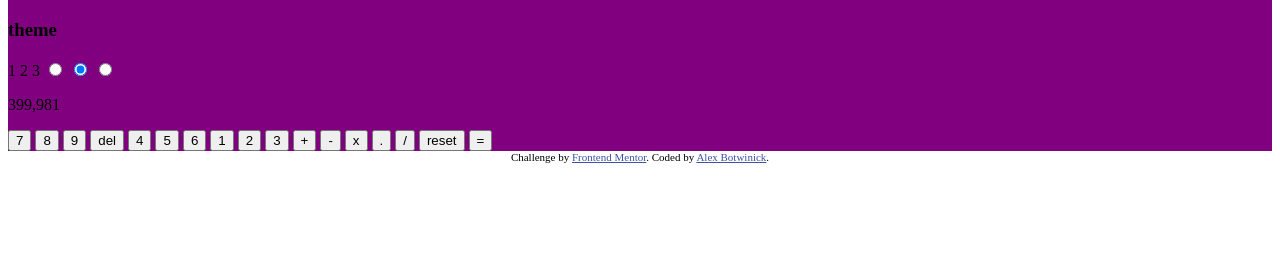
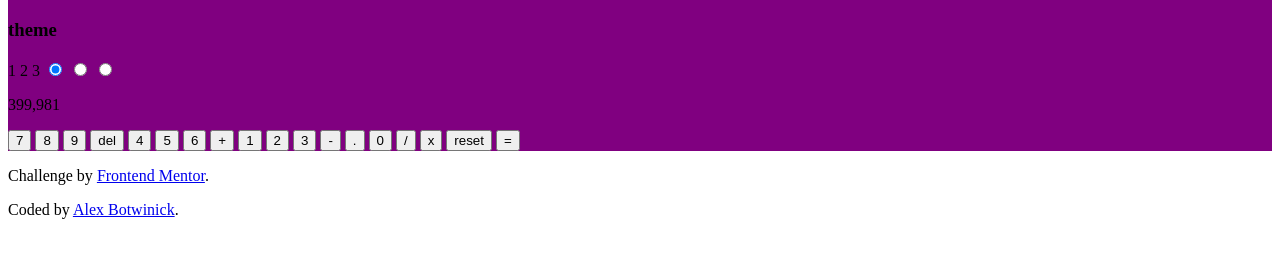
Before and after one commit to alexander101010/calculator-app, a website: page index.html in a window 1280 px wide. Shown: the part 61-316 px from the top of the page. Drawn offline with Linux system fonts and the light colour scheme.

Commit message:
add stylesheet link and moved in head style to linked sass, also markup tweaks

```diff
--- a/index.html
+++ b/index.html
@@ -12,25 +12,22 @@
       href="./images/favicon-32x32.png"
     />
 
+    <link rel="preconnect" href="https://fonts.gstatic.com" />
+    <link
+      href="https://fonts.googleapis.com/css2?family=Spartan:wght@700&display=swap"
+      rel="stylesheet"
+    />
+
     <link rel="stylesheet" href="css/style.css" />
 
     <title>Frontend Mentor | Calculator app</title>
-
-    <!-- Feel free to remove these styles or customise in your own stylesheet 👍 -->
-    <style>
-      .attribution {
-        font-size: 11px;
-        text-align: center;
-      }
-      .attribution a {
-        color: hsl(228, 45%, 44%);
-      }
-    </style>
   </head>
   <body>
     <main>
+      <div class="container">
         <header class="header">
           <h1 class="header__title">calc</h1>
+          <div class="header__slider-box">
             <h3 class="header__slider-title">theme</h3>
             <form class="toggle_radio">
               <label for="first_toggle">1</label>
@@ -50,7 +47,6 @@
                 id="second_toggle"
                 name="toggle_option"
                 value="2"
-            checked
               />
               <input
                 type="radio"
@@ -61,6 +57,8 @@
               />
               <div class="toggle_option_slider"></div>
             </form>
+          </div>
+        </header>
 
         <div class="output__container">
           <p class="output__value">399,981</p>
@@ -74,27 +72,35 @@
           <button class="key key-main" id="key4">4</button>
           <button class="key key-main" id="key5">5</button>
           <button class="key key-main" id="key6">6</button>
+          <button class="key key-main" id="key-plus">+</button>
           <button class="key key-main" id="key1">1</button>
           <button class="key key-main" id="key2">2</button>
           <button class="key key-main" id="key3">3</button>
-          <button class="key key-main" id="key-plus">+</button>
           <button class="key key-main" id="key-minus">-</button>
+          <button class="key key-main" id="key-dot">.</button>
+          <button class="key key-main" id="key0">0</button>
+          <button class="key key-main" id="key-divide">/</button>
           <button class="key key-main" id="key-mult">x</button>
-          <button class="key key-main" id="key-dot">.</button>
-          <button class="key key-main" id="key-divide">/</button>
           <button class="key key-secondary" id="key-reset">reset</button>
-          <button class="key" id="key-equals">=</button>
+          <button class="key key-equals" id="key-equals">=</button>
         </div>
-      </header>
+      </div>
     </main>
+    <footer class="footer">
       <div class="attribution">
+        <p class="attribution-p">
           Challenge by
           <a href="https://www.frontendmentor.io?ref=challenge" target="_blank"
             >Frontend Mentor</a
-      >. Coded by
+          >.
+        </p>
+        <p class="attribution-p">
+          Coded by
           <a href="https://www.github.com/alexander101010" target="_blank"
             >Alex Botwinick</a
           >.
+        </p>
       </div>
+    </footer>
   </body>
 </html>
```
Lines whose indentation alone changed are shown as unchanged.
